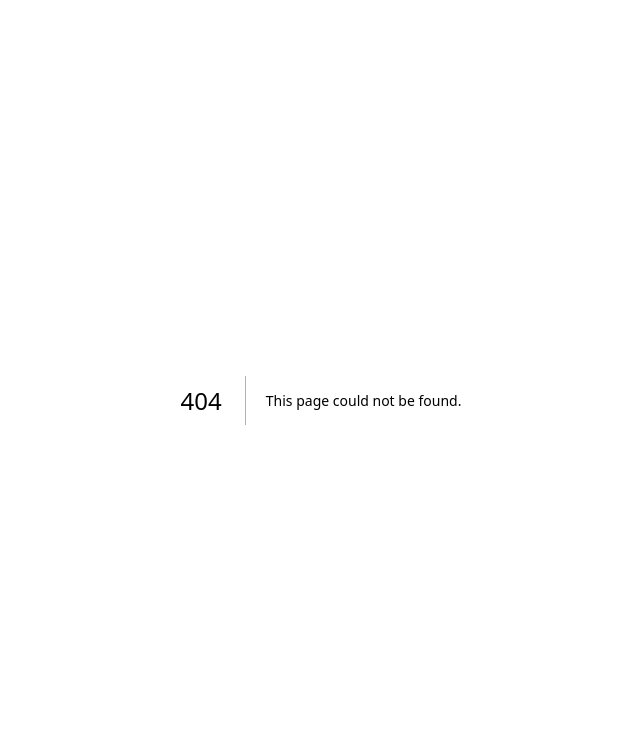
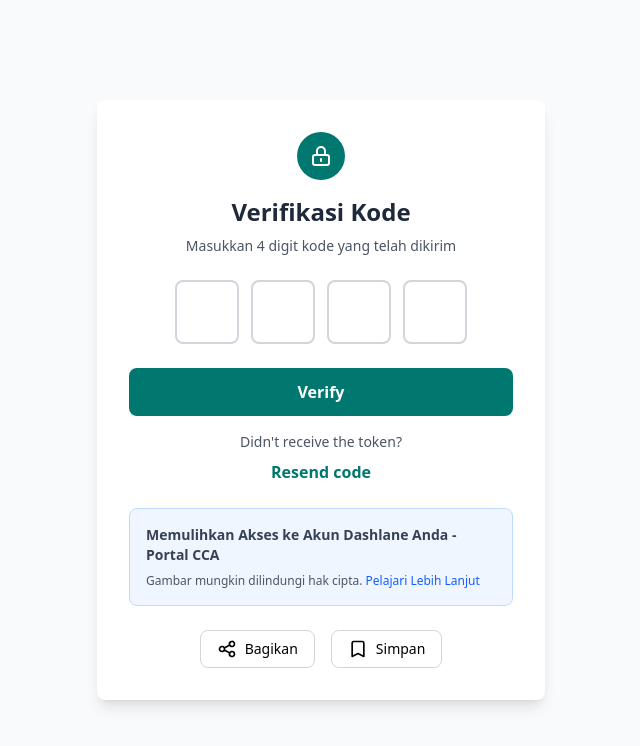
Before and after one commit to KodingMulu/SkillLink, a Next.js app in the folder web/: page /auth/verify in a window 1280 px wide. Before the commit this address had no page. Shown: the top 746 px of the page, without its empty margins (319-959 px from the left). Built offline with nearby package versions, Linux system fonts and the light colour scheme.

Commit message:
feature:menambahkan verify pada src/app untuk verifikasi kode

```diff
--- /dev/null
+++ b/web/src/app/auth/verify/page.tsx
@@ -0,0 +1,141 @@
+'use client';
+import { useState, useRef, KeyboardEvent } from "react";
+
+export default function VerifyCode() {
+     const [code, setCode] = useState<string[]>(['', '', '', '']);
+     const inputRefs = useRef<(HTMLInputElement | null)[]>([]);
+
+     const handleChange = (index: number, value: string) => {
+          // Hanya izinkan angka
+          if (value && !/^\d$/.test(value)) return;
+
+          const newCode = [...code];
+          newCode[index] = value;
+          setCode(newCode);
+
+          // Auto focus ke input berikutnya
+          if (value && index < 3) {
+               inputRefs.current[index + 1]?.focus();
+          }
+     };
+
+     const handleKeyDown = (index: number, e: KeyboardEvent<HTMLInputElement>) => {
+          // Jika backspace dan input kosong, pindah ke input sebelumnya
+          if (e.key === 'Backspace' && !code[index] && index > 0) {
+               inputRefs.current[index - 1]?.focus();
+          }
+     };
+
+     const handlePaste = (e: React.ClipboardEvent) => {
+          e.preventDefault();
+          const pastedData = e.clipboardData.getData('text').slice(0, 4);
+
+          // Hanya izinkan angka
+          if (!/^\d+$/.test(pastedData)) return;
+
+          const newCode = [...code];
+          pastedData.split('').forEach((char, index) => {
+               if (index < 4) {
+                    newCode[index] = char;
+               }
+          });
+          setCode(newCode);
+
+          // Focus ke input terakhir yang terisi
+          const lastIndex = Math.min(pastedData.length, 3);
+          inputRefs.current[lastIndex]?.focus();
+     };
+
+     const handleVerify = () => {
+          const verificationCode = code.join('');
+          if (verificationCode.length === 4) {
+               console.log('Kode verifikasi:', verificationCode);
+               // Tambahkan logika verifikasi Anda di sini
+               alert(`Kode verifikasi: ${verificationCode}`);
+          } else {
+               alert('Silakan isi semua kode verifikasi');
+          }
+     };
+
+     const handleResendCode = () => {
+          console.log('Kirim ulang kode');
+          // Tambahkan logika kirim ulang kode di sini
+          alert('Kode verifikasi telah dikirim ulang');
+     };
+
+     return (
+          <div className="min-h-screen bg-gray-50 flex items-center justify-center p-4">
+               <div className="bg-white rounded-lg shadow-lg p-8 max-w-md w-full">
+                    <div className="mb-6">
+                         <div className="w-12 h-12 bg-teal-700 rounded-full flex items-center justify-center mx-auto mb-4">
+                              <svg className="w-6 h-6 text-white" fill="none" stroke="currentColor" viewBox="0 0 24 24">
+                                   <path strokeLinecap="round" strokeLinejoin="round" strokeWidth={2} d="M12 15v2m-6 4h12a2 2 0 002-2v-6a2 2 0 00-2-2H6a2 2 0 00-2 2v6a2 2 0 002 2zm10-10V7a4 4 0 00-8 0v4h8z" />
+                              </svg>
+                         </div>
+                         <h2 className="text-2xl font-bold text-center text-gray-800 mb-2">Verifikasi Kode</h2>
+                         <p className="text-center text-gray-600 text-sm">Masukkan 4 digit kode yang telah dikirim</p>
+                    </div>
+
+                    <div className="flex justify-center gap-3 mb-6">
+                         {code.map((digit, index) => (
+                              <input
+                                   key={index}
+                                   ref={(el) => {
+                                        inputRefs.current[index] = el;
+                                   }}
+                                   type="text"
+                                   inputMode="numeric"
+                                   maxLength={1}
+                                   value={digit}
+                                   onChange={(e) => handleChange(index, e.target.value)}
+                                   onKeyDown={(e) => handleKeyDown(index, e)}
+                                   onPaste={handlePaste}
+                                   className="w-16 h-16 text-center text-2xl font-bold border-2 border-gray-300 rounded-lg focus:border-teal-700 focus:outline-none transition"
+                              />
+                         ))}
+                    </div>
+
+                    <button
+                         onClick={handleVerify}
+                         className="w-full bg-teal-700 text-white py-3 rounded-lg font-semibold hover:bg-teal-800 transition mb-4"
+                    >
+                         Verify
+                    </button>
+
+                    <div className="text-center">
+                         <p className="text-gray-600 text-sm mb-2">Didn't receive the token?</p>
+                         <button
+                              onClick={handleResendCode}
+                              className="text-teal-700 font-semibold hover:underline"
+                         >
+                              Resend code
+                         </button>
+                    </div>
+
+                    <div className="mt-6 p-4 bg-blue-50 rounded-lg border border-blue-200">
+                         <p className="text-sm text-gray-700 mb-2">
+                              <strong>Memulihkan Akses ke Akun Dashlane Anda - Portal CCA</strong>
+                         </p>
+                         <p className="text-xs text-gray-600">
+                              Gambar mungkin dilindungi hak cipta. <a href="#" className="text-blue-600 hover:underline">Pelajari Lebih Lanjut</a>
+                         </p>
+                    </div>
+
+                    <div className="flex justify-center gap-4 mt-6">
+                         <button className="flex items-center gap-2 px-4 py-2 border border-gray-300 rounded-lg hover:bg-gray-50 transition">
+                              <svg className="w-5 h-5" fill="none" stroke="currentColor" viewBox="0 0 24 24">
+                                   <path strokeLinecap="round" strokeLinejoin="round" strokeWidth={2} d="M8.684 13.342C8.886 12.938 9 12.482 9 12c0-.482-.114-.938-.316-1.342m0 2.684a3 3 0 110-2.684m0 2.684l6.632 3.316m-6.632-6l6.632-3.316m0 0a3 3 0 105.367-2.684 3 3 0 00-5.367 2.684zm0 9.316a3 3 0 105.368 2.684 3 3 0 00-5.368-2.684z" />
+                              </svg>
+                              <span className="text-sm font-medium">Bagikan</span>
+                         </button>
+                         <button className="flex items-center gap-2 px-4 py-2 border border-gray-300 rounded-lg hover:bg-gray-50 transition">
+                              <svg className="w-5 h-5" fill="none" stroke="currentColor" viewBox="0 0 24 24">
+                                   <path strokeLinecap="round" strokeLinejoin="round" strokeWidth={2} d="M5 5a2 2 0 012-2h10a2 2 0 012 2v16l-7-3.5L5 21V5z" />
+                              </svg>
+                              <span className="text-sm font-medium">Simpan</span>
+                         </button>
+                    </div>
+               </div>
+          </div>
+     );
+}
```
